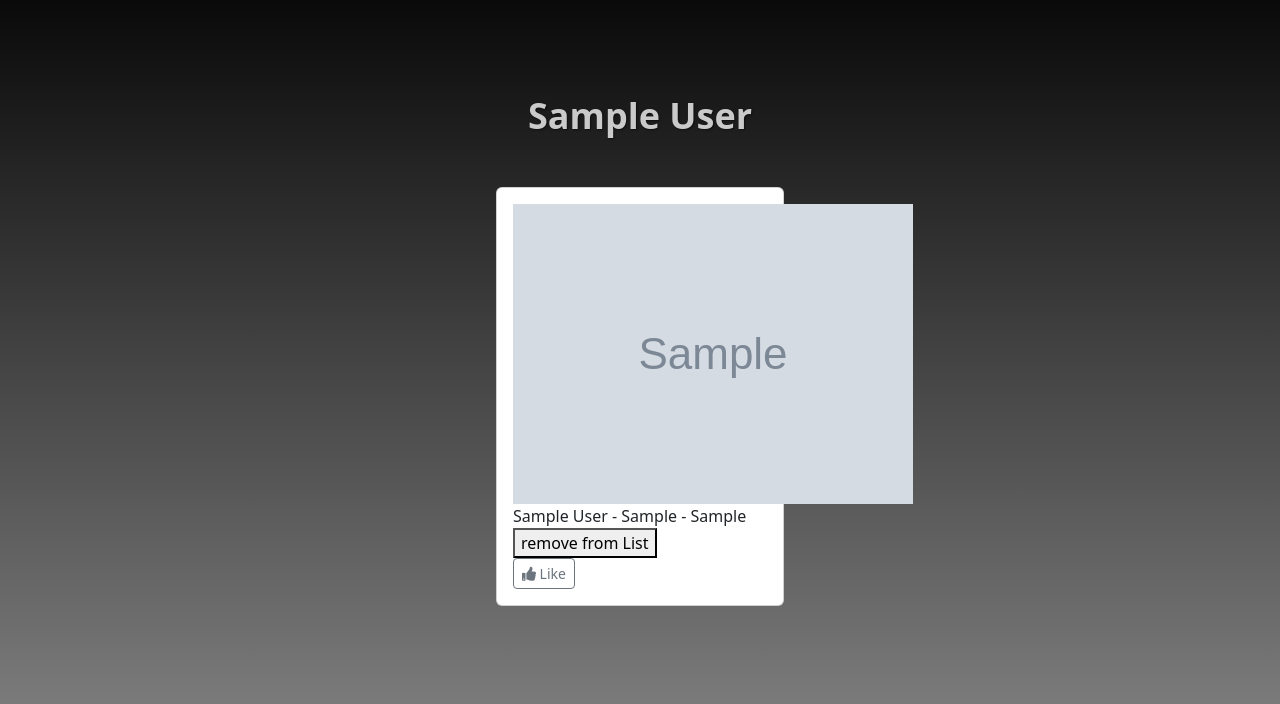
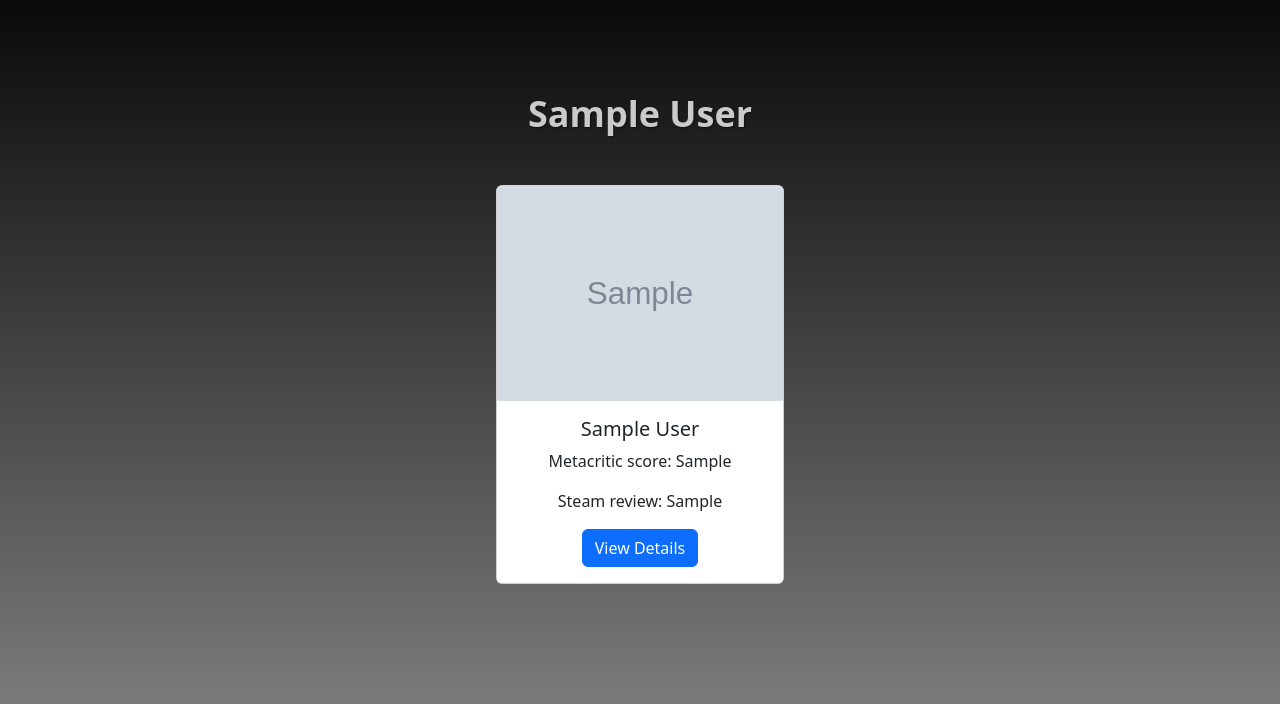
Before and after one commit to alextreyes/GameDeals, a Flask app: page /lists/1 in a window 1280 px wide. Shown: the part 60-764 px from the top of the page. Run offline with Flask 2, Linux system fonts and the light colour scheme; tables that the repository leaves empty hold one stand-in row (values such as "Sample post"); grey boxes marked "Sample" are stand-in pictures; some libraries are stand-ins or nearby versions.

Commit message:
added something

```diff
--- a/app.py
+++ b/app.py
@@ -2,7 +2,6 @@
 
 from flask import Flask, request, render_template,  redirect, flash, session, g, url_for,jsonify, abort
 import requests
-import os
 from models import db,  connect_db, User, UserList, UserListGame, Likes
 from forms import UserForm, LoginForm, ListForm
 from sqlalchemy.exc import IntegrityError
@@ -13,12 +12,10 @@ CURR_USER_KEY = "curr_user"
 
 
 
-
-app.config["SECRET_KEY"] = os.environ.get('SECRET_KEY')
-app.config["SQLALCHEMY_DATABASE_URI"] = os.environ.get('DATABASE_URL')
-
+app.config['SQLALCHEMY_DATABASE_URI'] = 'postgresql:///gamedeals'
 app.config['SQLALCHEMY_TRACK_MODIFICATIONS']  =  False
 app.config['SQLALCHEMY_ECHO'] =  True
+app.config['SECRET_KEY'] = "chickenzarecool21837"
 app.config['DEBUG_TB_INTERCEPT_REDIRECTS'] = False
 app.debug = True
 
@@ -178,7 +175,7 @@ def show_lists():
 
             return render_template('lists.html', liked_list=liked_list, all_lists=all_lists, user=user)
 
-        return render_template('lists.html', liked_list=liked_list, all_lists=all_lists)
+        return render_template('lists.html', all_lists=all_lists)
     else:
         flash("Log in or Sign up to access best lists!")
         return render_template('home.html')
@@ -223,7 +220,7 @@ def delete_list(list_id):
 
 @app.route("/lists/<int:list_id>", methods=["GET"])
 def show_list(list_id):
-    """shows specific list with games"""
+    """Shows specific list with games"""
     # Fetch the list object by its ID
     user_list = UserList.query.filter_by(id=list_id).first()
 
@@ -231,11 +228,19 @@ def show_list(list_id):
     if user_list:
         # Assuming you have a relationship between UserList and games, you can access the associated games like this:
         games = user_list.games
-        return render_template("gameList.html", list=user_list, games=games)
+
+        # Assuming g.user is properly set, get the username
+        if hasattr(g, 'user') and hasattr(g.user, 'username'):
+            username = g.user.username
+        else:
+            username = None
+
+        return render_template("gameList.html", list=user_list, games=games, username=username)
     else:
         # Handle the case where the list with the given ID doesn't exist
         flash("List not found", "error")
-        return redirect('/lists')
+        return redirect('/lists')  # Or render an error template, depending on your preference
+
 
 @app.route('/lists/add_game', methods=['POST'])
 def add_game_to_list():
--- a/templates/gameList.html
+++ b/templates/gameList.html
@@ -1,37 +1,36 @@
 {% extends 'base.html' %} {% block title %} {{ list.list_name }} {% endblock %}
-{% block contentTitle %} {% endblock%} {% block content %}
+{% block contentTitle %} {% endblock %} {% block content %}
 <h1>{{ list.list_name }}</h1>
 
 {% set game_count = list.count_games() %} {% set likes_count =
 list.count_likes() %}
-<div class="card">
-  <div class="card-body">
-    <div class="row">
-      <div class="games-thumbnails">{% for game in list.games %}</div>
-      <div class="game-in-list">
+
+<div class="row">
+  {% for game in list.games %}
+  <div class="col-md-4 mb-4">
+    <div class="card h-100">
+      <img
+        src="{{ game.thumbnail }}"
+        class="card-img-top"
+        alt="{{ game.name }}"
+      />
+      <div class="card-body text-center">
+        <h5 class="card-title">{{ game.name }}</h5>
+        <p class="card-text">Metacritic score: {{ game.metacritic }}</p>
+        <p>Steam review: {{ game.rating }}</p>
+        <a href="{{ game.webpage }}" class="btn btn-primary">View Details</a>
+        {% if list.user.username == username %}
         <form method="POST" action="/lists/{{ list.id }}/remove_game">
           <input type="hidden" name="game_id" value="{{ game.game_id }}" />
-          <div class="clickable" onclick="redirectToPage('{{ game.webpage }}')">
-            <img src="{{ game.thumbnail }}" alt="{{ game.name }}" />
-            {{ game.name }} - {{ game.metacritic}} - {{ game.rating }}
-          </div>
-          <button type="submit">remove from List</button>
+          <button type="submit" class="btn btn-danger mt-2">
+            Remove from List
+          </button>
         </form>
-        {% endfor %}
+        {% endif %}
       </div>
-      {% if list.user.username != g.user.username %}
-      <form method="POST" action="/lists/add_like/{{ list.id }}" id="list-form">
-        <button
-          class="btn btn-outline-secondary btn-sm"
-          aria-label="Like or Unlike"
-        >
-          {% if list.id in liked_list %}
-          <i>x</i> Unlike {% else %} <i class="fa fa-thumbs-up"></i> Like {%
-          endif %}
-        </button>
-      </form>
-      {% endif %}
     </div>
   </div>
+  {% endfor %}
 </div>
+
 {% endblock %}
```
